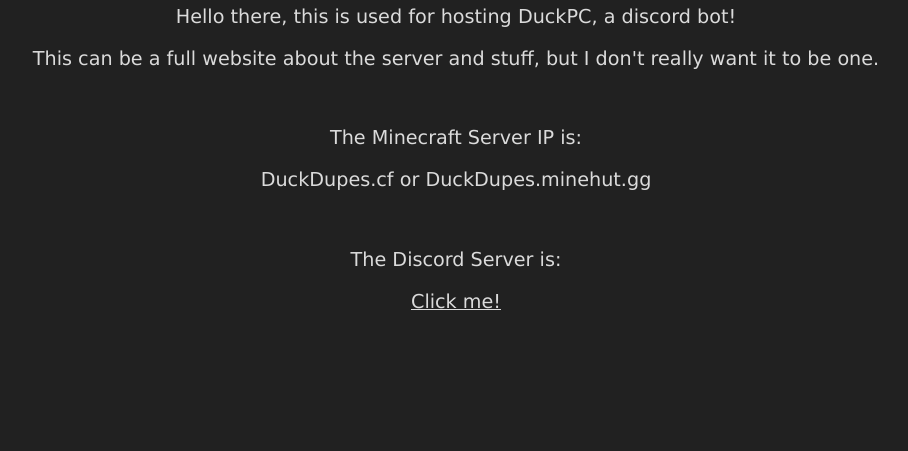
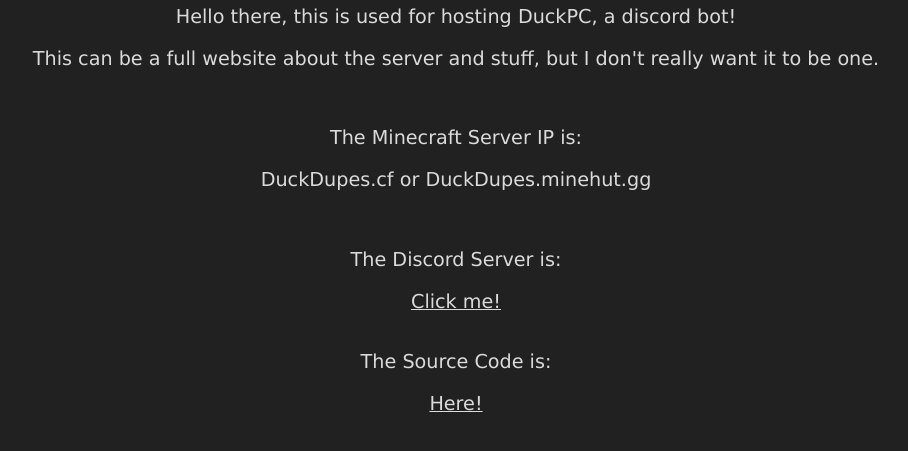
Before and after one commit to not-coded/DuckPC, a website: page index.html in a window 1280 px wide. Shown: the part 95-546 px from the top of the page, without its empty margins (184-1092 px from the left). Drawn offline with Linux system fonts and the light colour scheme.

Commit message:
Added the github link (aka source code)

```diff
--- a/index.html
+++ b/index.html
@@ -40,5 +40,8 @@
   <br>
   <p>The Discord Server is:</p>
   <a href="https://discord.gg/TeVApzcB3n">Click me!</a>
+  <br>
+  <p>The Source Code is:</p>
+  <a href="https://github.com/not-coded/DuckPC/">Here!</a>
 </body>
 </html>
```
